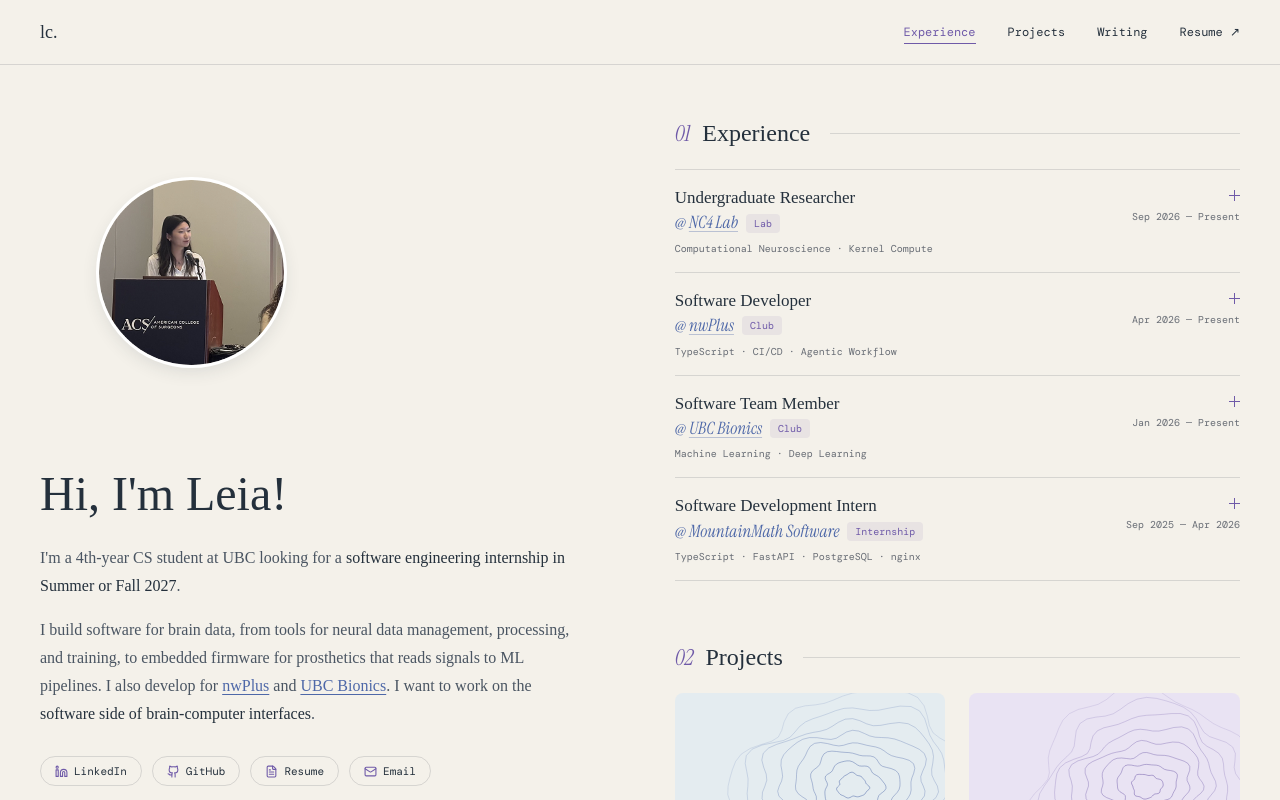
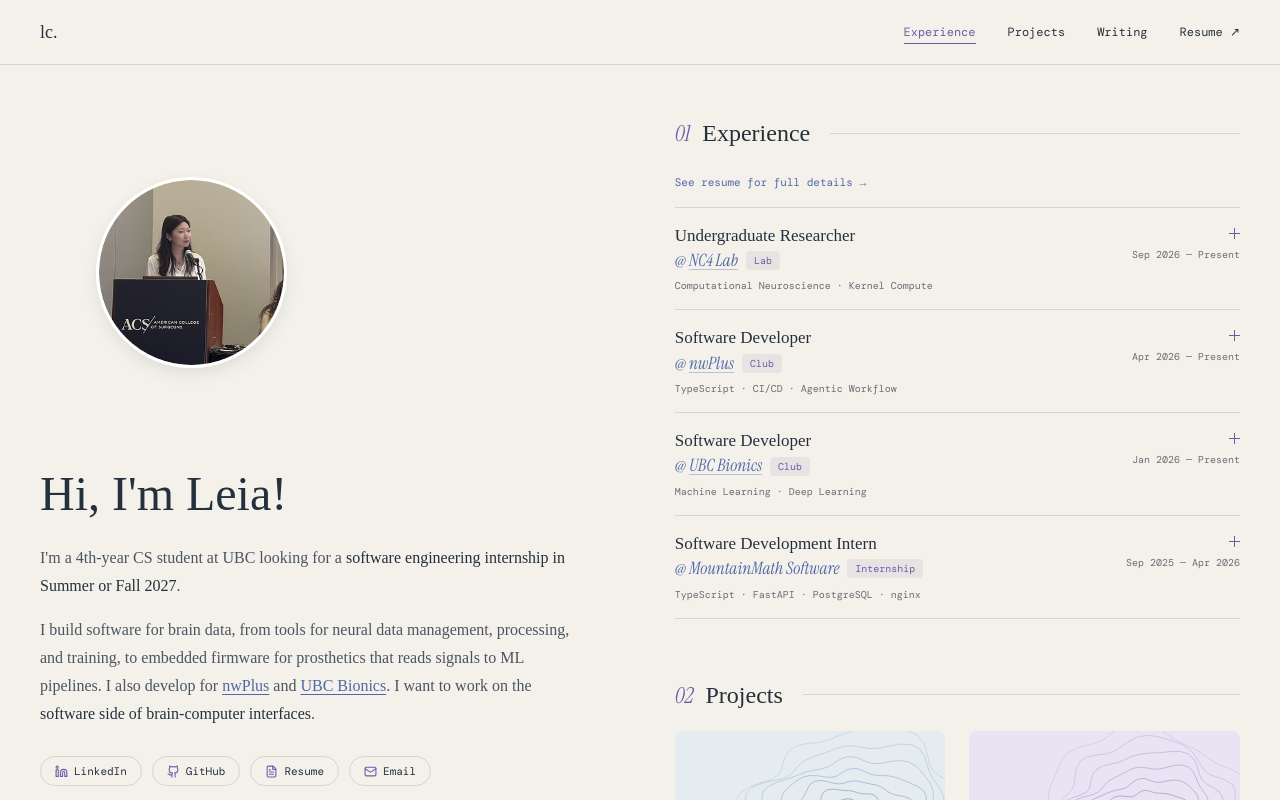
Before and after one commit to marlotea/portfolio, a React (Vite) app in the folder portfolio/: page / in a window 1280 px wide. Shown: the top 800 px of the page. Built offline with nearby package versions, Linux system fonts and the light colour scheme; a web font is replaced by a local one.

Commit message:
feat(experience): simplify descriptions and link resume under heading

```diff
--- a/portfolio/src/components/Experience.tsx
+++ b/portfolio/src/components/Experience.tsx
@@ -1,5 +1,5 @@
 import { useEffect, useState, type CSSProperties } from 'react';
-import { experience } from '../content.ts';
+import { RESUME_URL, experience } from '../content.ts';
 import { externalProps } from '../lib/links.ts';
 import Rich from './Rich.tsx';
 
@@ -63,6 +63,14 @@ export default function Experience() {
     }, []);
 
     return (
+        <>
+            <a
+                href={RESUME_URL}
+                {...externalProps(RESUME_URL)}
+                className="mb-4 inline-block font-mono text-[11px] text-navy hover:text-violet"
+            >
+                See resume for full details →
+            </a>
             <ul className="hairline border-t">
                 {experience.map((item, i) => {
                     const isOpen = open[item.id];
@@ -160,5 +168,6 @@ export default function Experience() {
                     );
                 })}
             </ul>
+        </>
     );
 }
--- a/portfolio/src/content.ts
+++ b/portfolio/src/content.ts
@@ -84,17 +84,21 @@ export const experience: ExperienceItem[] = [
         tags: ['TypeScript', 'CI/CD', 'Agentic Workflow'],
         description:
             "Hosting Western Canada's premier hackathons. Led [Hacker Wrapped](#/writing/hacker-wrapped) — a personalized review of every participant's experience at the end of the hackathon, for 1000+ participants, to promote hacker–event connections.",
+        also: ['Managing internal and external tools.'],
     },
     {
         id: 'bionics',
-        role: 'Software Team Member',
+        role: 'Software Developer',
         org: 'UBC Bionics',
         orgHref: 'https://www.ubcbionics.com/',
         kind: 'Club',
         date: 'Jan 2026 — Present',
         tags: ['Machine Learning', 'Deep Learning'],
         description:
-            'Built and launched an internal neural data management tool for preprocessing, training, and evaluation for [NERV](https://www.ubcbionics.com/projects) (brain-computer interface project), adopted from my personal project, using TypeScript and Python. Implemented a Real-Time Operating System (RTOS) for [GRASP](https://www.ubcbionics.com/projects) (arm prosthetics project), plus the pipeline and model for signal decoding and decision making.',
+            'Built internal neural data management tool for [NERV](https://www.ubcbionics.com/projects) (brain-computer interface project).',
+        also: [
+            'Manage [GRASP](https://www.ubcbionics.com/projects) (arm prosthetics project) firmware and design EMG signal to motor decision model.',
+        ],
     },
     {
         id: 'mountainmath',
```
Lines whose indentation alone changed are shown as unchanged.
